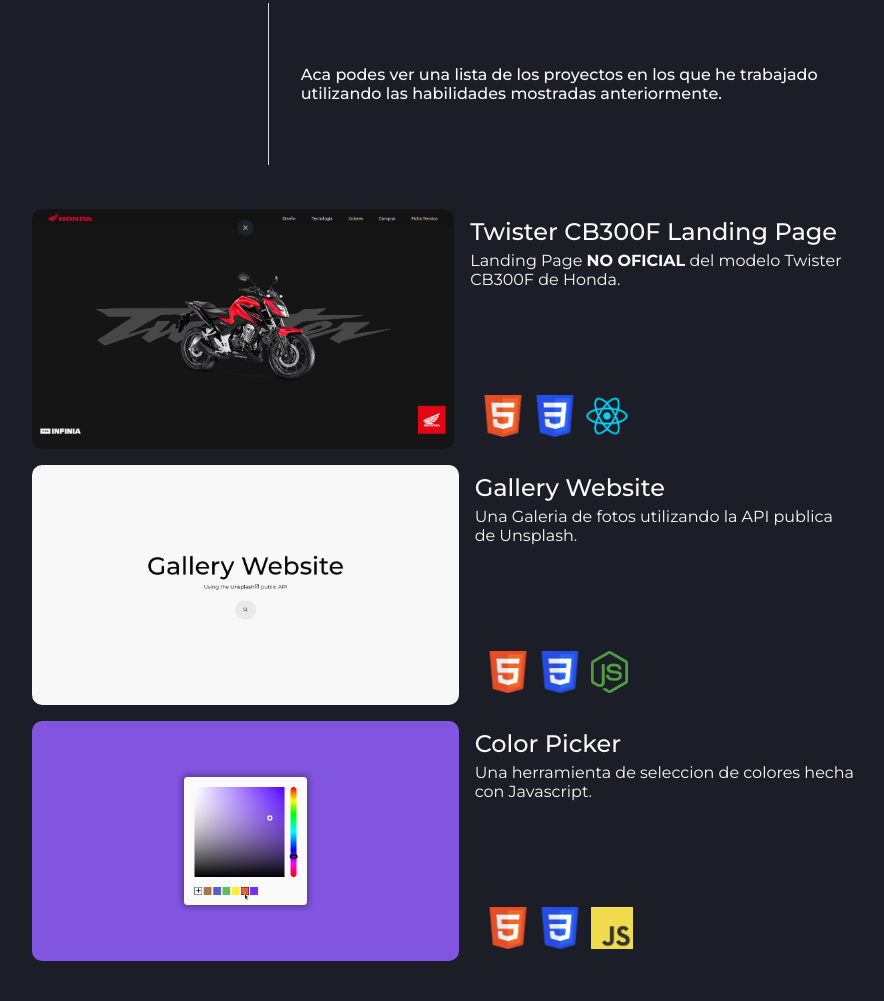
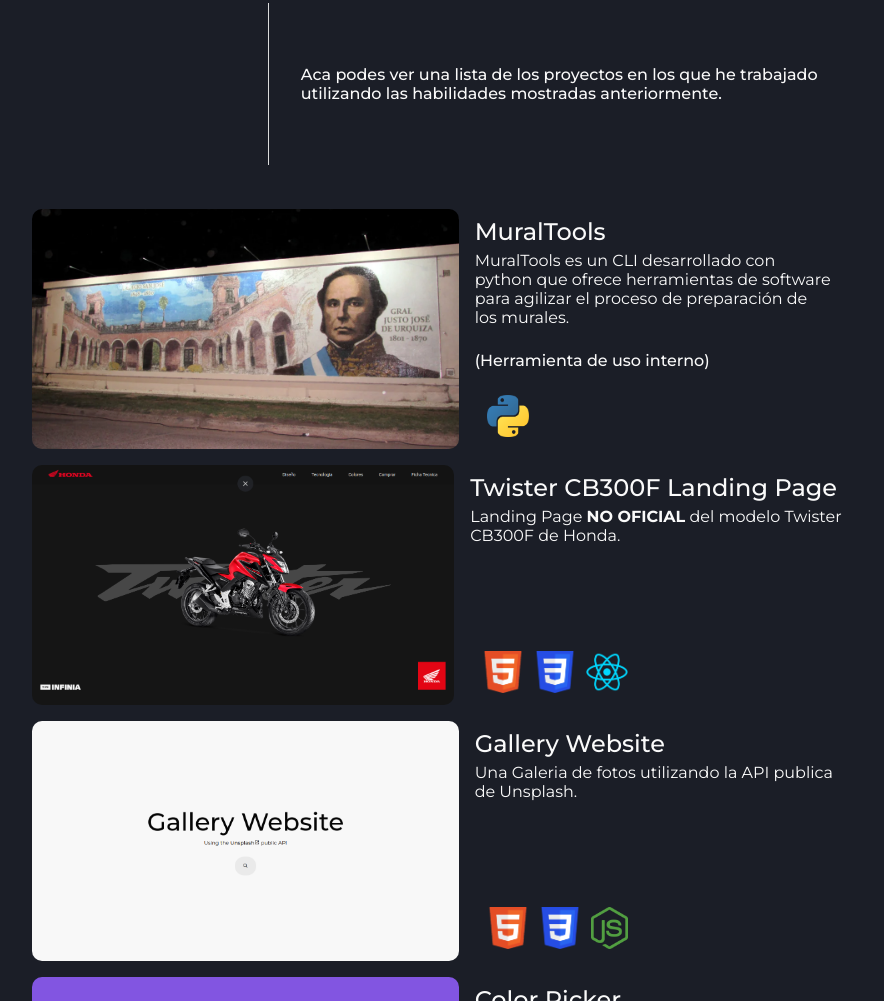
Before and after one commit to tmpelay/web-portfolio, a plain HTML site: page index.html in a window 1280 px wide. Shown: the part 2717-3718 px from the top of the page, without its empty margins (192-1076 px from the left). Drawn offline with nearby package versions, Linux system fonts and the light colour scheme.

Commit message:
MuralTools project

```diff
--- a/index.html
+++ b/index.html
@@ -384,6 +384,26 @@
         </div>
       </div>
       <div class="section__projects">
+        <a href="https://github.com/tmpelay/mural-tools" target="_blank">
+          <div class="project__card">
+            <img src="assets/mural.jpeg" alt="TwisterWebsite" />
+            <div class="project__card-info">
+              <div class="project__card-wrapper">
+                <h3>MuralTools</h3>
+                <p>
+                  MuralTools es un CLI desarrollado con python que ofrece
+                  herramientas de software para agilizar el proceso de
+                  preparación de los murales.
+                </p>
+                <br />
+                <p class="important-text">(Herramienta de uso interno)</p>
+              </div>
+              <div class="project__card-skills">
+                <img src="assets/python-icon.png" alt="Python" />
+              </div>
+            </div>
+          </div>
+        </a>
         <a
           href="https://tmpelay.github.io/twister-cb300f-website/"
           target="_blank"
```
Also changed, not shown: assets/mural.jpeg (added).
